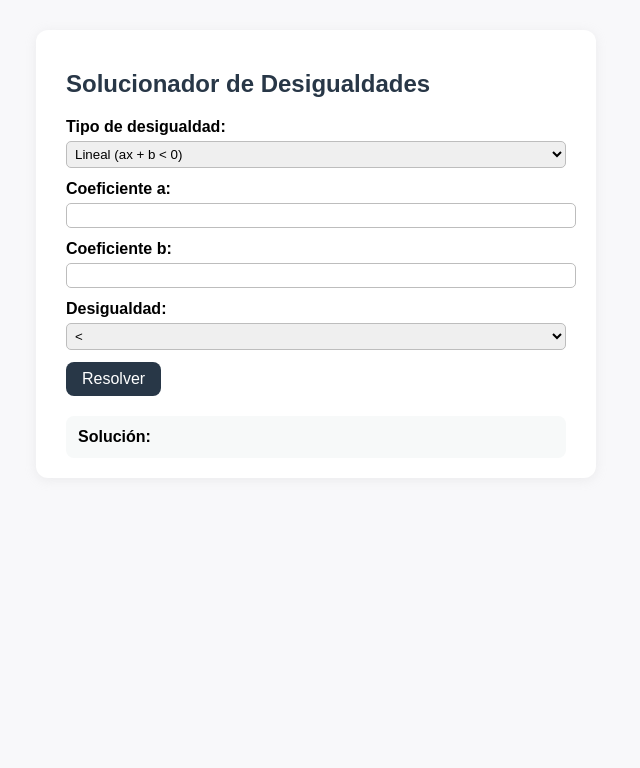
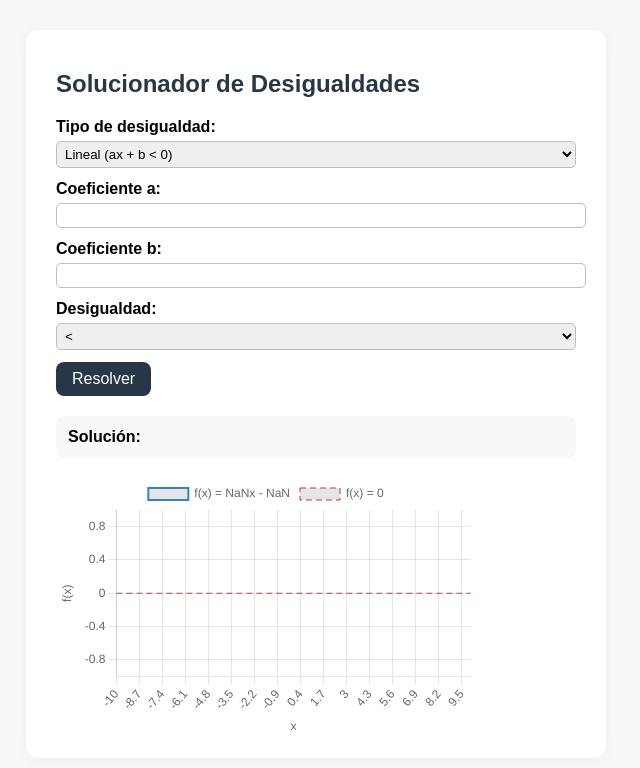
Before and after one commit to neodat1/calculo1, a plain HTML site: page index.html in a window 1280 px wide. Both pictures are taken after a click on the button "Resolver". Shown: the whole page, without its empty margins (324-964 px from the left). Drawn offline with nearby package versions, Linux system fonts and the light colour scheme.

Commit message:
Update index.html

```diff
--- a/index.html
+++ b/index.html
@@ -5,12 +5,13 @@
     <title>Solución de Desigualdades Lineales y Cuadráticas</title>
     <style>
         body { font-family: Arial, sans-serif; margin: 30px; background: #f8f8fa; }
-        .container { background: #fff; padding: 20px 30px; border-radius: 12px; box-shadow: 0 2px 12px #bbb3; max-width: 500px; margin: auto; }
+        .container { background: #fff; padding: 20px 30px; border-radius: 12px; box-shadow: 0 2px 12px #bbb3; max-width: 520px; margin: auto; }
         h2 { color: #283747; }
         label { font-weight: bold; }
         select, input { margin: 5px 0 12px 0; padding: 4px; border-radius: 5px; border: 1px solid #bdbdbd; width: 100%; }
         button { background: #283747; color: #fff; padding: 8px 16px; border: none; border-radius: 8px; font-size: 1rem; }
         #result { margin-top: 20px; background: #f7f9f9; padding: 12px; border-radius: 8px; }
+        #grafico { margin-top: 20px; }
     </style>
 </head>
 <body>
@@ -22,9 +23,7 @@
                 <option value="lineal">Lineal (ax + b &lt; 0)</option>
                 <option value="cuadratica">Cuadrática (ax² + bx + c &lt; 0)</option>
             </select>
-            <div id="coeficientes">
-                <!-- Campos dinámicos -->
-            </div>
+            <div id="coeficientes"></div>
             <label>Desigualdad:</label>
             <select id="signo">
                 <option value="<">&lt;</option>
@@ -35,9 +34,15 @@
             <button type="button" onclick="resolver()">Resolver</button>
         </form>
         <div id="result"></div>
+        <div id="grafico">
+            <canvas id="miGrafico" width="420" height="260"></canvas>
+        </div>
     </div>
 
+    <!-- Chart.js desde CDN -->
+    <script src="https://cdn.jsdelivr.net/npm/chart.js"></script>
     <script>
+        let grafico = null;
         function mostrarCampos() {
             let tipo = document.getElementById('tipo').value;
             let html = '';
@@ -60,9 +65,18 @@
             let b = parseFloat(document.getElementById('b').value);
             let resultDiv = document.getElementById('result');
             resultDiv.innerHTML = "";
+            let minX = -10, maxX = 10; // Rango gráfico
+            let c = 0;
+            let formula = "";
+            let yvals = [];
+            let xvals = [];
+            let sol = "";
             if (tipo === "lineal") {
                 // ax + b op 0
-                let sol = '';
+                formula = `${a}x ${b >= 0 ? "+" : "-"} ${Math.abs(b)}`;
+                let x0 = -b / a;
+                let dir = (a > 0) ? 1 : -1;
+                let simbolo = { "<": "&lt;", "<=": "&le;", ">": "&gt;", ">=": "&ge;" }[signo];
                 if (a === 0) {
                     if (
                         (b < 0 && (signo === "<" || signo === "<=")) ||
@@ -74,32 +88,31 @@
                         sol = 'La desigualdad no tiene solución.';
                     }
                 } else {
-                    let x0 = -b / a;
-                    let dir = (a > 0) ? 1 : -1;
-                    let simb = signo;
-                    let simbolo = { "<": "&lt;", "<=": "&le;", ">": "&gt;", ">=": "&ge;" }[signo];
                     if ((signo === "<" && a > 0) || (signo === ">" && a < 0)) {
                         sol = `x ${simbolo} ${x0}`;
-                        sol += `<br><i>Intervalo solución: (${(dir>0)?"-∞":"%2B∞"}, ${x0}${(signo==="&lt;")?")":"]"})</i>`;
+                        sol += `<br><i>Intervalo solución: (${(dir>0)?"-∞":"∞"}, ${x0}${(signo==="&lt;")?")":"]"})</i>`;
                     } else if ((signo === "<=" && a > 0) || (signo === ">=" && a < 0)) {
                         sol = `x ${simbolo} ${x0}`;
-                        sol += `<br><i>Intervalo solución: (${(dir>0)?"-∞":"%2B∞"}, ${x0}]</i>`;
+                        sol += `<br><i>Intervalo solución: (${(dir>0)?"-∞":"∞"}, ${x0}]</i>`;
                     } else if ((signo === ">" && a > 0) || (signo === "<" && a < 0)) {
                         sol = `x ${simbolo} ${x0}`;
-                        sol += `<br><i>Intervalo solución: (${x0}, ${(dir>0)?"%2B∞":"-∞"})</i>`;
+                        sol += `<br><i>Intervalo solución: (${x0}, ${(dir>0)?"∞":"-∞"})</i>`;
                     } else if ((signo === ">=" && a > 0) || (signo === "<=" && a < 0)) {
                         sol = `x ${simbolo} ${x0}`;
-                        sol += `<br><i>Intervalo solución: [${x0}, ${(dir>0)?"%2B∞":"-∞"})</i>`;
+                        sol += `<br><i>Intervalo solución: [${x0}, ${(dir>0)?"∞":"-∞"})</i>`;
                     }
                 }
-                resultDiv.innerHTML = "<b>Solución:</b><br>" + sol;
+                // Datos para graficar
+                for (let x = minX; x <= maxX; x += 0.1) {
+                    xvals.push(Number(x.toFixed(2)));
+                    yvals.push(a * x + b);
+                }
             } else {
-                // ax^2 + bx + c op 0
-                let c = parseFloat(document.getElementById('c').value);
+                // ax² + bx + c op 0
+                c = parseFloat(document.getElementById('c').value);
+                formula = `${a}x² ${b >= 0 ? "+" : "-"} ${Math.abs(b)}x ${c >= 0 ? "+" : "-"} ${Math.abs(c)}`;
                 let D = b * b - 4 * a * c;
-                let simb = signo;
                 let simbolo = { "<": "&lt;", "<=": "&le;", ">": "&gt;", ">=": "&ge;" }[signo];
-                let sol = '';
                 if (a === 0) {
                     // Se convierte en lineal
                     let x0 = -c / b;
@@ -162,8 +175,60 @@
                         }
                     }
                 }
-                resultDiv.innerHTML = "<b>Solución:</b><br>" + sol;
+                // Datos para graficar
+                for (let x = minX; x <= maxX; x += 0.1) {
+                    xvals.push(Number(x.toFixed(2)));
+                    yvals.push(a * x * x + b * x + c);
+                }
             }
+            resultDiv.innerHTML = "<b>Solución:</b><br>" + sol;
+
+            // Gráfico
+            let ctx = document.getElementById('miGrafico').getContext('2d');
+            if (grafico) {
+                grafico.destroy();
+            }
+            grafico = new Chart(ctx, {
+                type: 'line',
+                data: {
+                    labels: xvals,
+                    datasets: [
+                        {
+                            label: `f(x) = ${formula}`,
+                            data: yvals,
+                            borderColor: '#2E86C1',
+                            borderWidth: 2,
+                            pointRadius: 0,
+                            fill: false,
+                        },
+                        {
+                            label: 'f(x) = 0',
+                            data: Array(xvals.length).fill(0),
+                            borderColor: '#C0392B',
+                            borderWidth: 1,
+                            borderDash: [6,4],
+                            pointRadius: 0,
+                            fill: false,
+                        }
+                    ]
+                },
+                options: {
+                    responsive: false,
+                    plugins: { legend: { display: true } },
+                    scales: {
+                        x: {
+                            title: { display: true, text: 'x' },
+                            min: minX,
+                            max: maxX,
+                        },
+                        y: {
+                            title: { display: true, text: 'f(x)' },
+                            min: Math.min(...yvals, -10),
+                            max: Math.max(...yvals, 10)
+                        }
+                    }
+                }
+            });
         }
     </script>
 </body>
```
